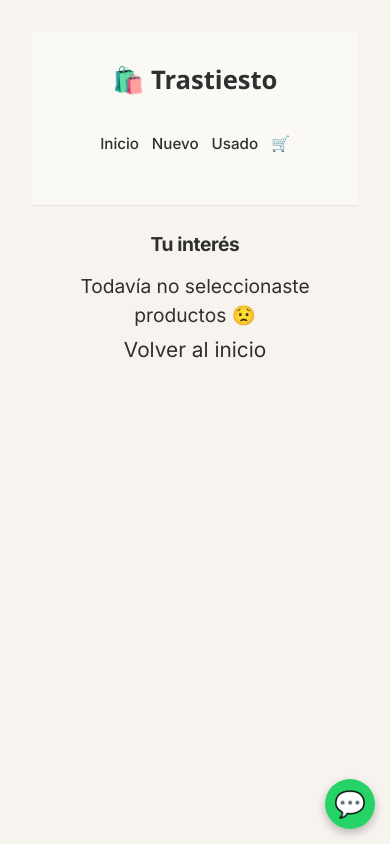
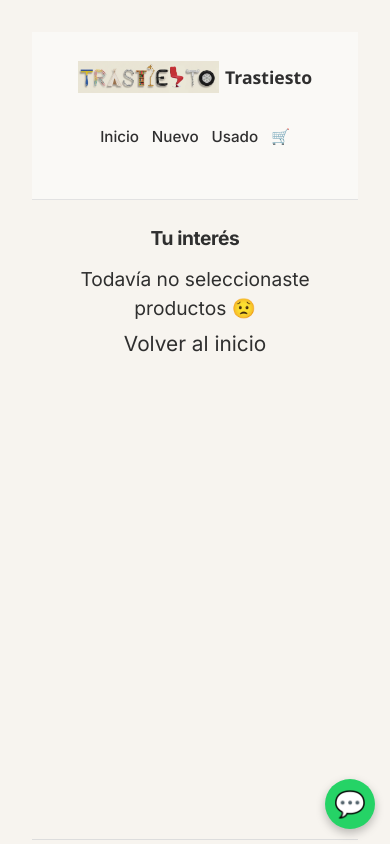
Before and after one commit to LivingPythonIA/Trastiesto, a React (Vite) app: page /carrito in a window 390 px wide. Shown: the top 844 px of the page. Built offline with nearby package versions, Linux system fonts and the light colour scheme.

Commit message:
Agrego logo Trastiesto al header

```diff
--- a/index.html
+++ b/index.html
@@ -2,7 +2,7 @@
 <html lang="es">
   <head>
     <meta charset="UTF-8" />
-    <link rel="icon" type="image/svg+xml" href="/vite.svg" />
+    <link rel="icon" href="/logo-trastiesto.png" />
     <meta name="viewport" content="width=device-width, initial-scale=1.0" />
 
     <title>Trastiesto</title>
--- a/src/components/Header/Header.css
+++ b/src/components/Header/Header.css
@@ -73,9 +73,15 @@ nav a:hover {
   font-weight: 700;
   color: #2f2f2f;
 }
+.logo-img {
+  height: 38px;
+  width: auto;
+  display: block;
+}
 
 .logo-text {
   font-family: "Segoe UI", system-ui, sans-serif;
+   color: #2f2f2f;
 }
 
 /* Hover suave */
@@ -91,6 +97,15 @@ nav a:hover {
   }
 
 }
+@media (max-width: 600px) {
+  .logo-text {
+    font-size: 1.1rem;
+  }
+
+  .logo-img {
+    height: 32px;
+  }
+}
 
 .header-logo {
   display: flex;
--- a/src/components/Header/Header.jsx
+++ b/src/components/Header/Header.jsx
@@ -7,9 +7,14 @@ export const Header = () => {
     <header className="header">
       <div className="header-container">
         <Link to="/" className="logo">
-          <span role="img" aria-label="bolsa de compras">🛍️</span>
+          <img
+            src="/logo-trastiesto.png"
+            alt="Trastiesto"
+            className="logo-img"
+          />
           <span className="logo-text">Trastiesto</span>
         </Link>
+
         <Nav />
       </div>
     </header>
```
Also changed, not shown: public/logo-trastiesto.png (added).
